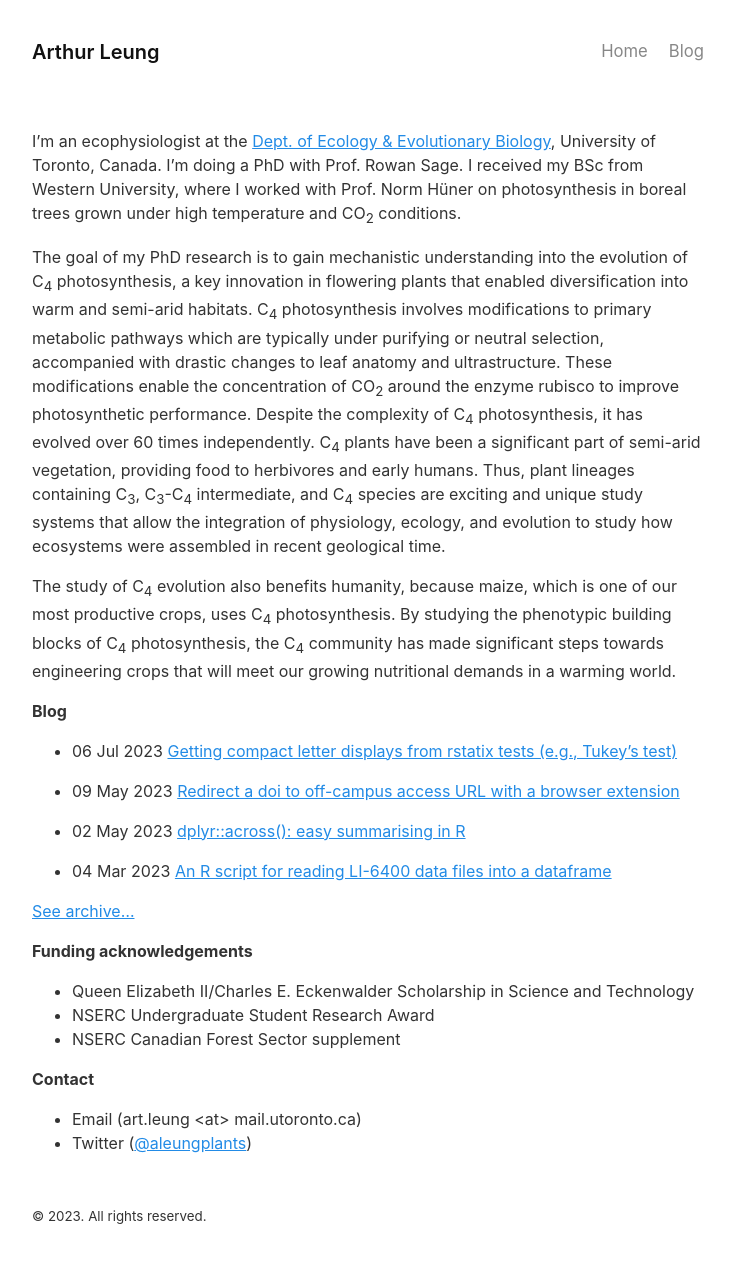
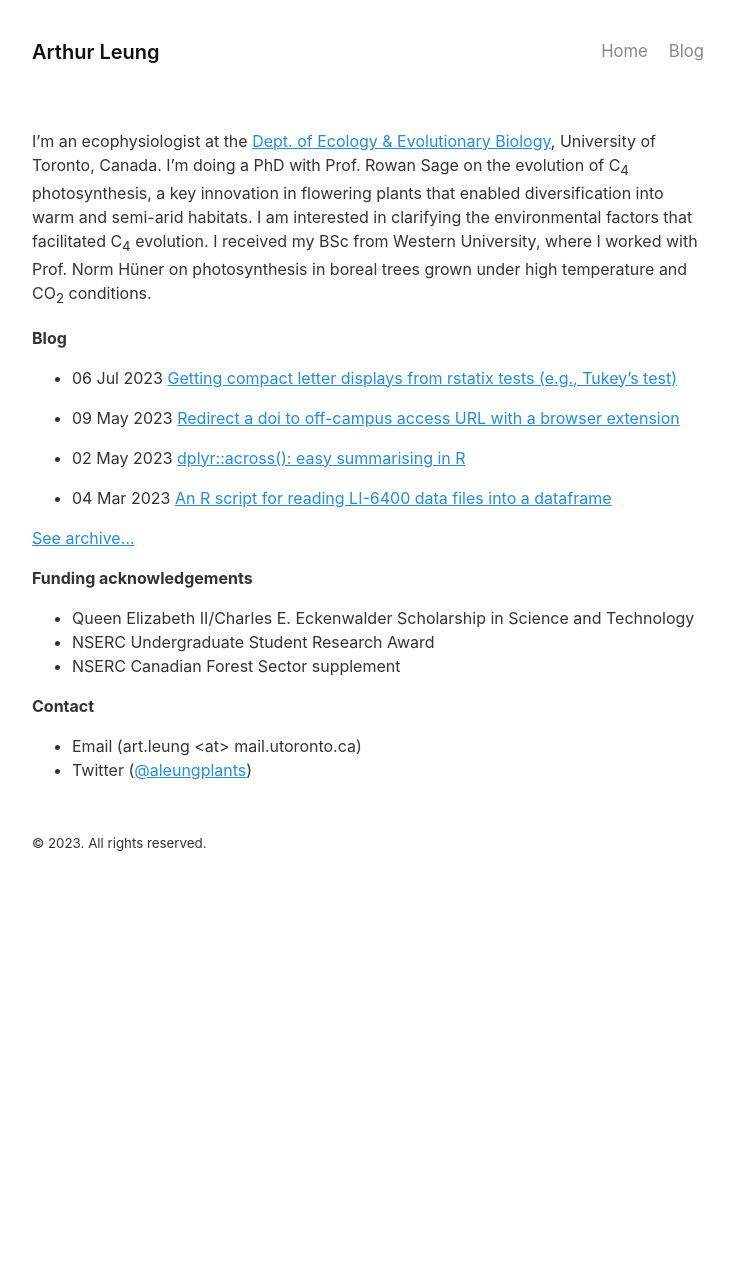
Before and after one commit to leungarthur/leungarthur.github.io-old, a Jekyll site: the page built from index.md, in a window 1280 px wide. Shown: the whole page, without its empty margins (272-1006 px from the left). Built offline with Jekyll 4.4.1, drawn with Linux system fonts in a browser that asks for light colours; after the commit the page ends 902 px from its top, so only the background shows below that.

Commit message:
Update index.md

```diff
--- a/index.md
+++ b/index.md
@@ -2,11 +2,7 @@
 layout: default
 ---
 
-I'm an ecophysiologist at the <a href='https://eeb.utoronto.ca'>Dept. of Ecology & Evolutionary Biology</a>, University of Toronto, Canada. I'm doing a PhD with Prof. Rowan Sage. I received my BSc from Western University, where I worked with Prof. Norm Hüner on photosynthesis in boreal trees grown under high temperature and CO<sub>2</sub> conditions.
-
-The goal of my PhD research is to gain mechanistic understanding into the evolution of C<sub>4</sub> photosynthesis, a key innovation in flowering plants that enabled diversification into warm and semi-arid habitats. C<sub>4</sub> photosynthesis involves modifications to primary metabolic pathways which are typically under purifying or neutral selection, accompanied with drastic changes to leaf anatomy and ultrastructure. These modifications enable the concentration of CO<sub>2</sub> around the enzyme rubisco to improve photosynthetic performance. Despite the complexity of C<sub>4</sub> photosynthesis, it has evolved over 60 times independently. C<sub>4</sub> plants have been a significant part of semi-arid vegetation, providing food to herbivores and early humans. Thus, plant lineages containing C<sub>3</sub>, C<sub>3</sub>-C<sub>4</sub> intermediate, and C<sub>4</sub> species are exciting and unique study systems that allow the integration of physiology, ecology, and evolution to study how ecosystems were assembled in recent geological time.
-
-The study of C<sub>4</sub> evolution also benefits humanity, because maize, which is one of our most productive crops, uses C<sub>4</sub> photosynthesis. By studying the phenotypic building blocks of C<sub>4</sub> photosynthesis, the C<sub>4</sub> community has made significant steps towards engineering crops that will meet our growing nutritional demands in a warming world.
+I'm an ecophysiologist at the <a href='https://eeb.utoronto.ca'>Dept. of Ecology & Evolutionary Biology</a>, University of Toronto, Canada. I'm doing a PhD with Prof. Rowan Sage on the evolution of C<sub>4</sub> photosynthesis, a key innovation in flowering plants that enabled diversification into warm and semi-arid habitats. I am interested in clarifying the environmental factors that facilitated C<sub>4</sub> evolution. I received my BSc from Western University, where I worked with Prof. Norm Hüner on photosynthesis in boreal trees grown under high temperature and CO<sub>2</sub> conditions.
 
 **Blog**
 {% for post in site.posts %}
```
